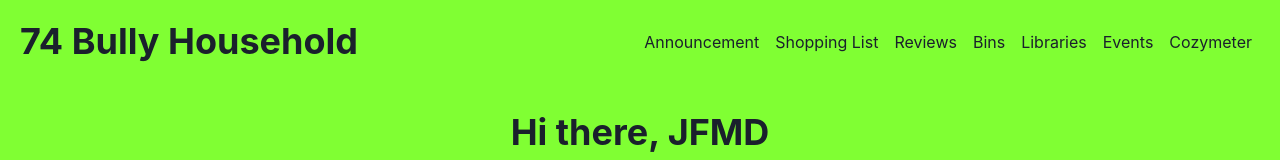
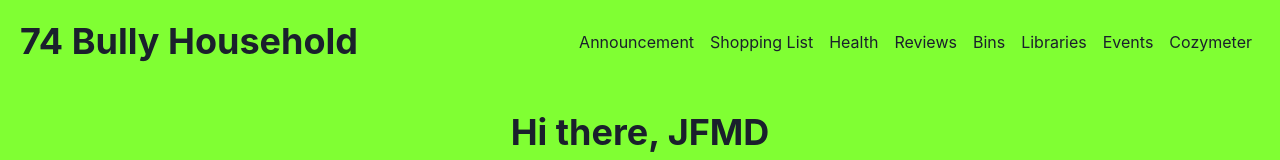
Before and after one commit to jonnyroutley/74bully, a Next.js app in the folder frontend/: page / in a window 1280 px wide. Shown: the top 160 px of the page. Built offline with nearby package versions, Linux system fonts and the light colour scheme.

Commit message:
add navigation link

```diff
--- a/frontend/layout/layout.jsx
+++ b/frontend/layout/layout.jsx
@@ -13,7 +13,7 @@ export default function Layout({ metas, children }) {
   const links = [
     {name: "Announcement", link: "/announcements"},
     {name: "Shopping List", link: "/shopping-list"},
-    // {name: "Rules", link: "/house-rules"},
+    {name: "Health", link: "/health"},
     {name: "Reviews", link: "/ratings"},
     {name: "Bins", link: "/bins"},
     {name: "Libraries", link: "/libraries"},
```
